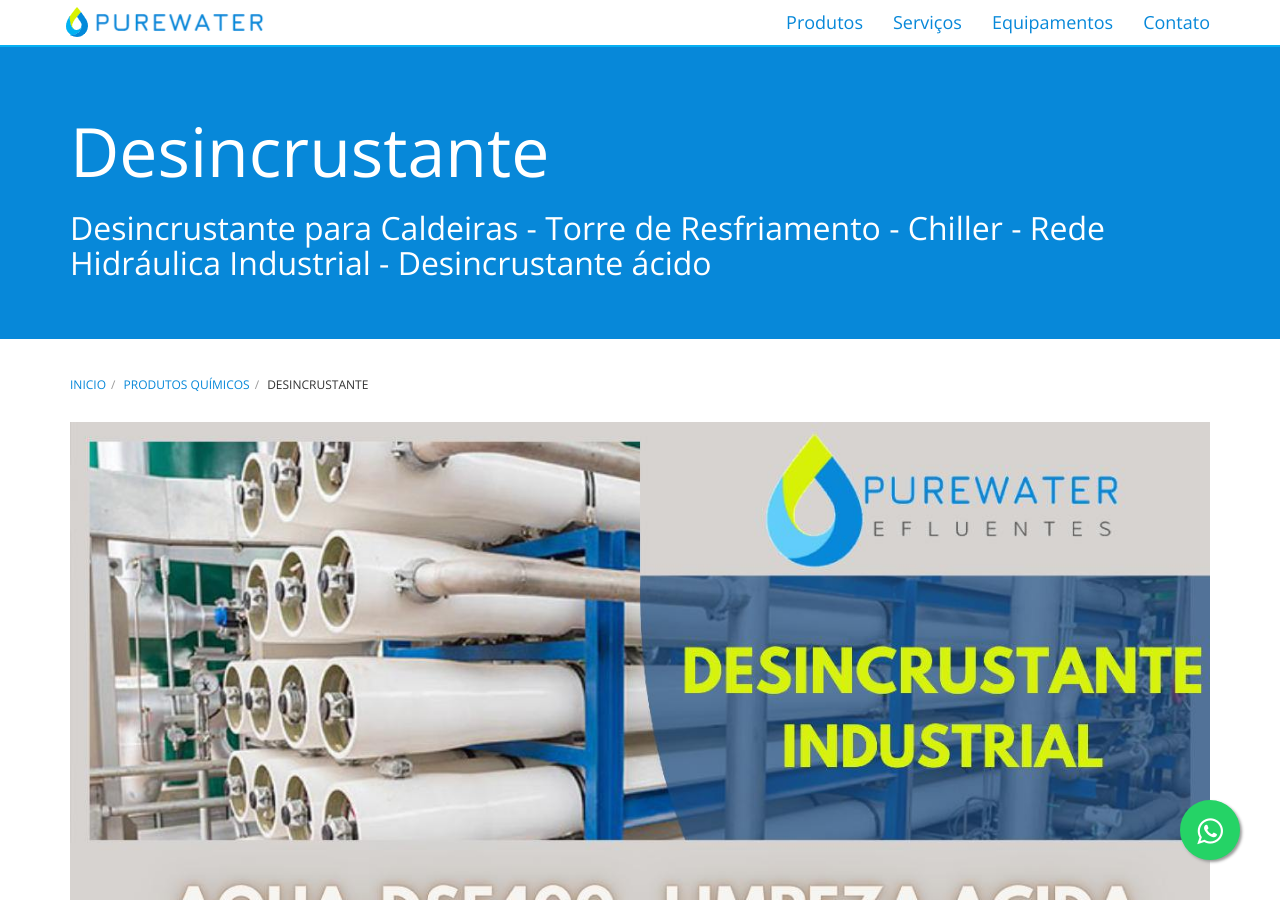
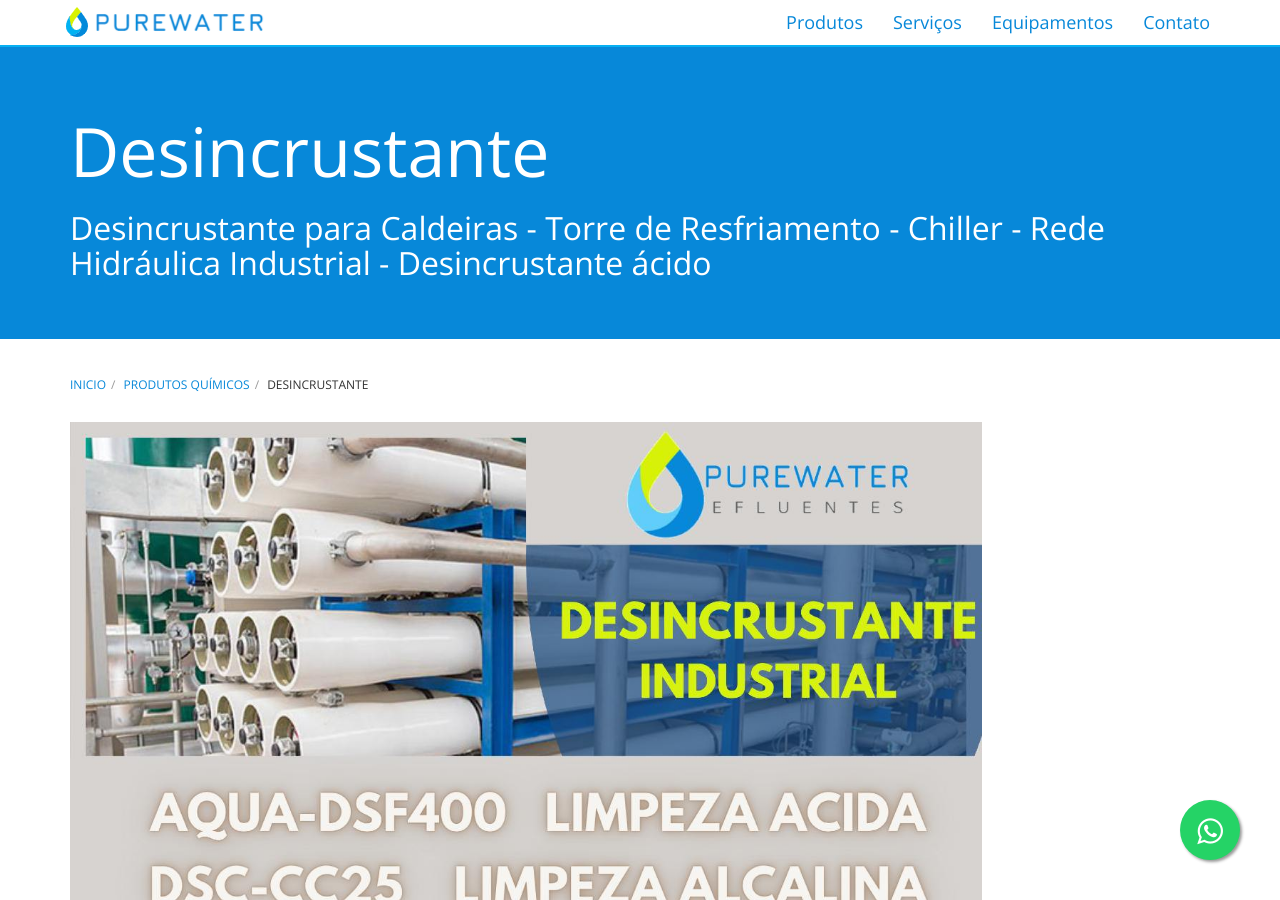
Before and after one commit to purewaterefluentes/purewaterefluentes.github.io, a Jekyll site: the page built from produtos/desincrustante.md, in a window 1280 px wide and 900 px high. Built offline with Jekyll 4.4.1, drawn with Linux system fonts in a browser that asks for light colours; nearby versions of some CDN libraries; library files that are not in the unit come from our copies.

Commit message:
Update desincrustante.md

```diff
--- a/produtos/desincrustante.md
+++ b/produtos/desincrustante.md
@@ -7,7 +7,7 @@
 Description: Desincrustante ácido é uma solução química potencializada específica para remoção de impurezas prejudiciais em tubulações de torres de resfriamento, caldeiras e linhas de vapor.
 ---
 <figure class="figure">
-  <img src="../../website/images/desincrustante_acido_limpeza_tubulacao_industrial.jpg" class="figure-img img-fluid rounded" alt="Desincrustante industrial para limpeza quimica" style="max-width: 100%;">
+  <img src="../../website/images/desincrustante_acido_limpeza_tubulacao_industrial.jpg" class="figure-img img-fluid rounded" alt="Desincrustante industrial para limpeza quimica" style="max-width: 80%;">
 </figure>
 
 ### **Apresentação**
```
